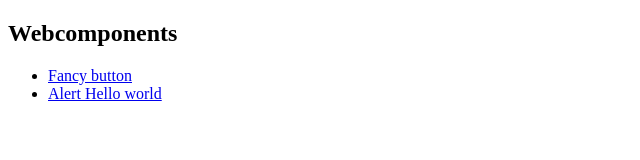
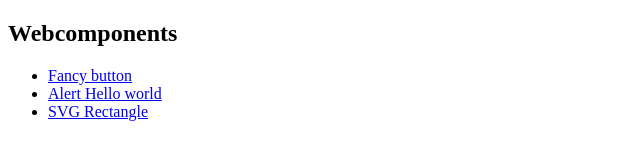
Before and after one commit to luishmcmoreno/hacktoberfest-hack, a plain HTML site: page index.html in a window 1280 px wide. Shown: the whole page, without its empty margins (0-640 px from the left). Drawn offline with Linux system fonts and the light colour scheme.

Commit message:
added link

```diff
--- a/index.html
+++ b/index.html
@@ -12,6 +12,7 @@
     <ul>
         <li><a href="./fancy-button/index.html">Fancy button</a></li>
         <li><a href="./alert-hello-world/index.html">Alert Hello world</a></li>
+        <li><a href="./svg/index.html">SVG Rectangle</a></li>
     </ul>
 
 </body>
```
